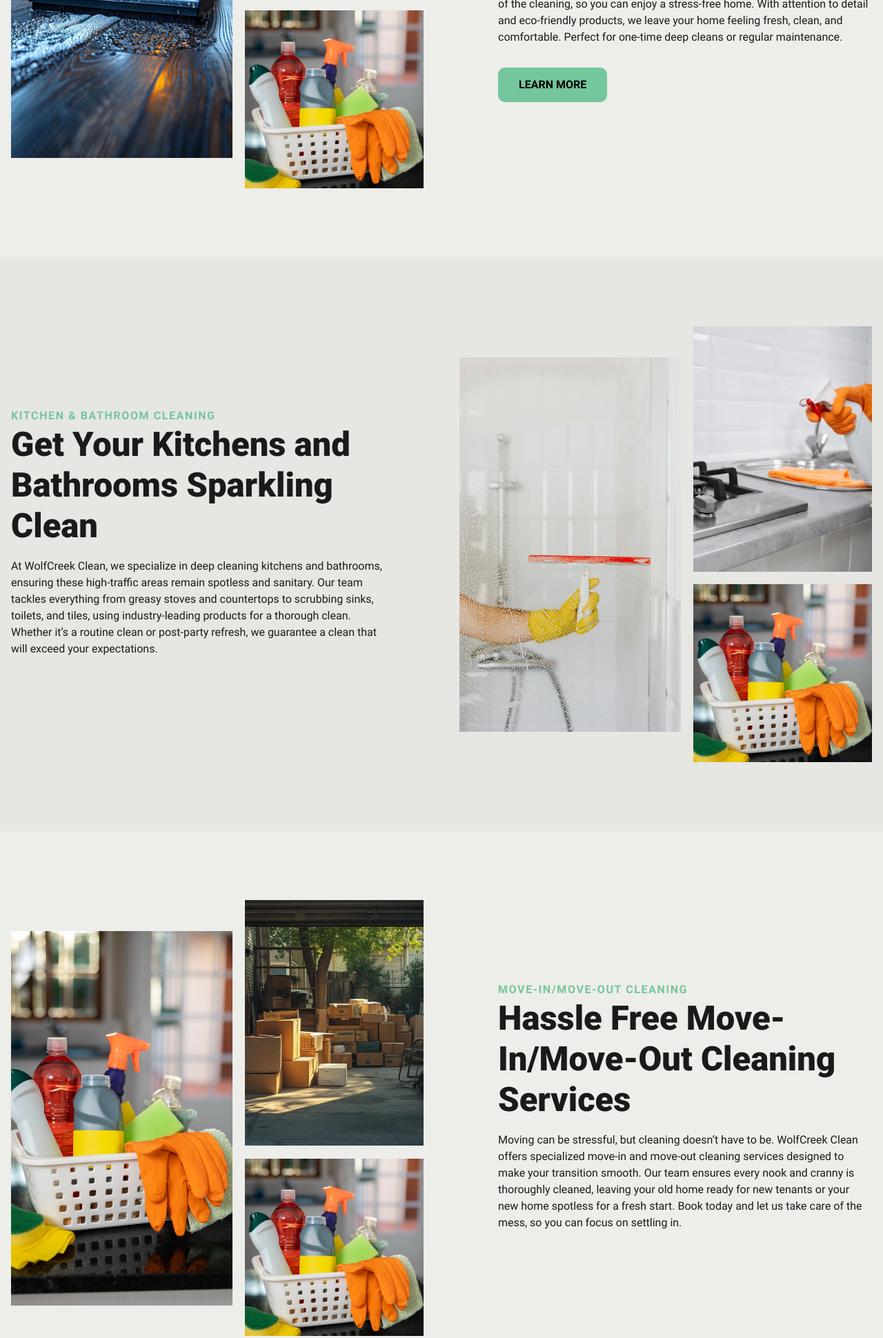
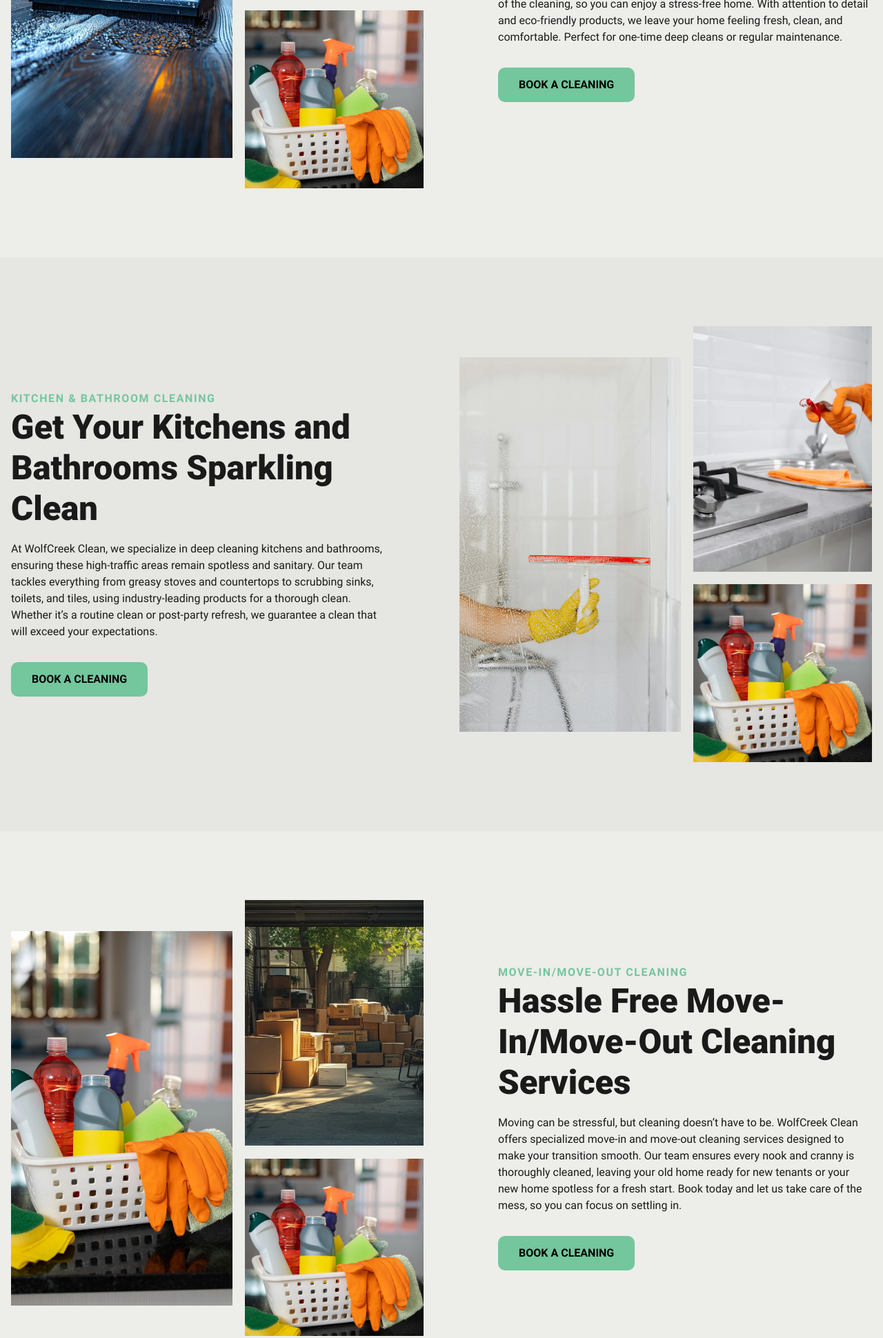
Before and after one commit to Fattyffat/WolfCreekCleaning, an Eleventy site: page src/content/pages/residential.html in a window 1280 px wide. Shown: the part 949-2889 px from the top of the page at 69% size. Built offline with nearby package versions, Linux system fonts and the light colour scheme; Eleventy itself is replaced by a stand-in of ours; files that its build step writes are made by us from their sources.

Commit message:
All buttons added

```diff
--- a/src/content/pages/residential.html
+++ b/src/content/pages/residential.html
@@ -71,7 +71,8 @@ eleventyNavigation:
                     From kitchens to bedrooms, our professional team takes care of the cleaning, so you can enjoy a stress-free home.
                     With attention to detail and eco-friendly products, we leave your home feeling fresh, clean, and comfortable. Perfect for one-time deep cleans or regular maintenance.
                  </p>
-                <a href="/contact" class="cs-button-solid" aria-label="learn more about us">Learn More</a>
+                 <a href="/contact" class="cs-button-solid" aria-label="learn more about us">Book a Cleaning</a>
+
             </div>
         </div>
     </section>
@@ -118,7 +119,7 @@ eleventyNavigation:
                     Our team tackles everything from greasy stoves and countertops to scrubbing sinks, toilets, and tiles, using industry-leading products for a thorough clean.
                     Whether it’s a routine clean or post-party refresh, we guarantee a clean that will exceed your expectations.
                 </p>
-
+                <a href="/contact" class="cs-button-solid" aria-label="learn more about us">Book a Cleaning</a>
             </div>
         </div>
     </section>
@@ -165,6 +166,7 @@ eleventyNavigation:
                     Our team ensures every nook and cranny is thoroughly cleaned, leaving your old home ready for new tenants or your new home spotless for a fresh start.
                     Book today and let us take care of the mess, so you can focus on settling in.
                 </p>
+                <a href="/contact" class="cs-button-solid" aria-label="learn more about us">Book a Cleaning</a>
             </div>
         </div>
     </section>
@@ -211,7 +213,7 @@ eleventyNavigation:
                     WolfCreek Clean partners with real estate and leasing agencies to prepare properties for showings, move-ins, and move-outs. Our team ensures each space is spotless, creating a welcoming first impression for potential buyers or tenants.
                     From deep cleaning to maintenance between tenants, we help showcase each property at its best.
                 </p>
-
+                <a href="/contact" class="cs-button-solid" aria-label="learn more about us">Book a Cleaning</a>
             </div>
         </div>
     </section>
@@ -258,6 +260,7 @@ eleventyNavigation:
                     WolfCreek Clean provides reliable cleaning services that ensure each guest arrives to a fresh, inviting space.
                     Our team handles everything from regular upkeep to quick turnarounds, giving you peace of mind between stays.
                 </p>
+                <a href="/contact" class="cs-button-solid" aria-label="learn more about us">Book a Cleaning</a>
             </div>
         </div>
     </section>
```
Also changed, not shown: src/content/pages/commercial.html (+9 -5 lines).
